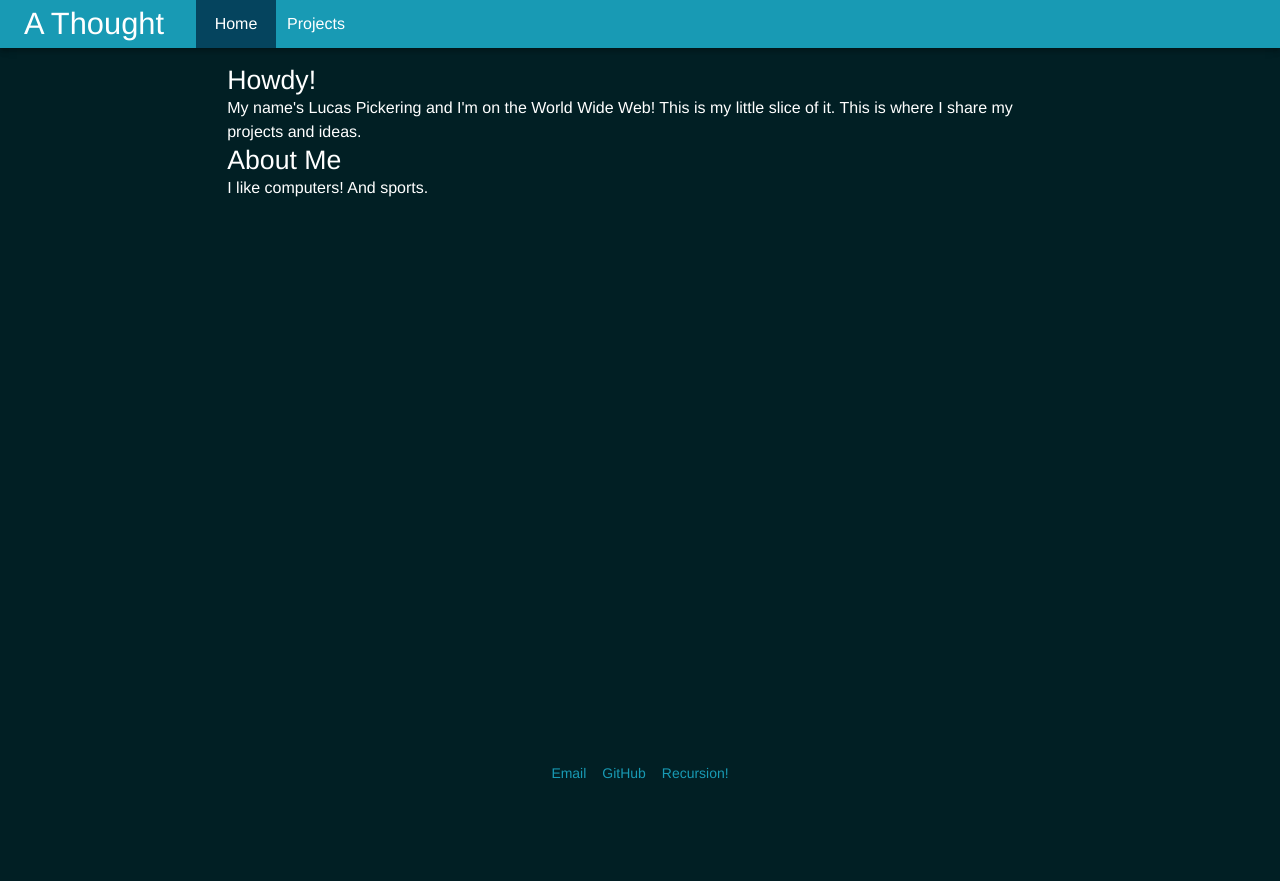
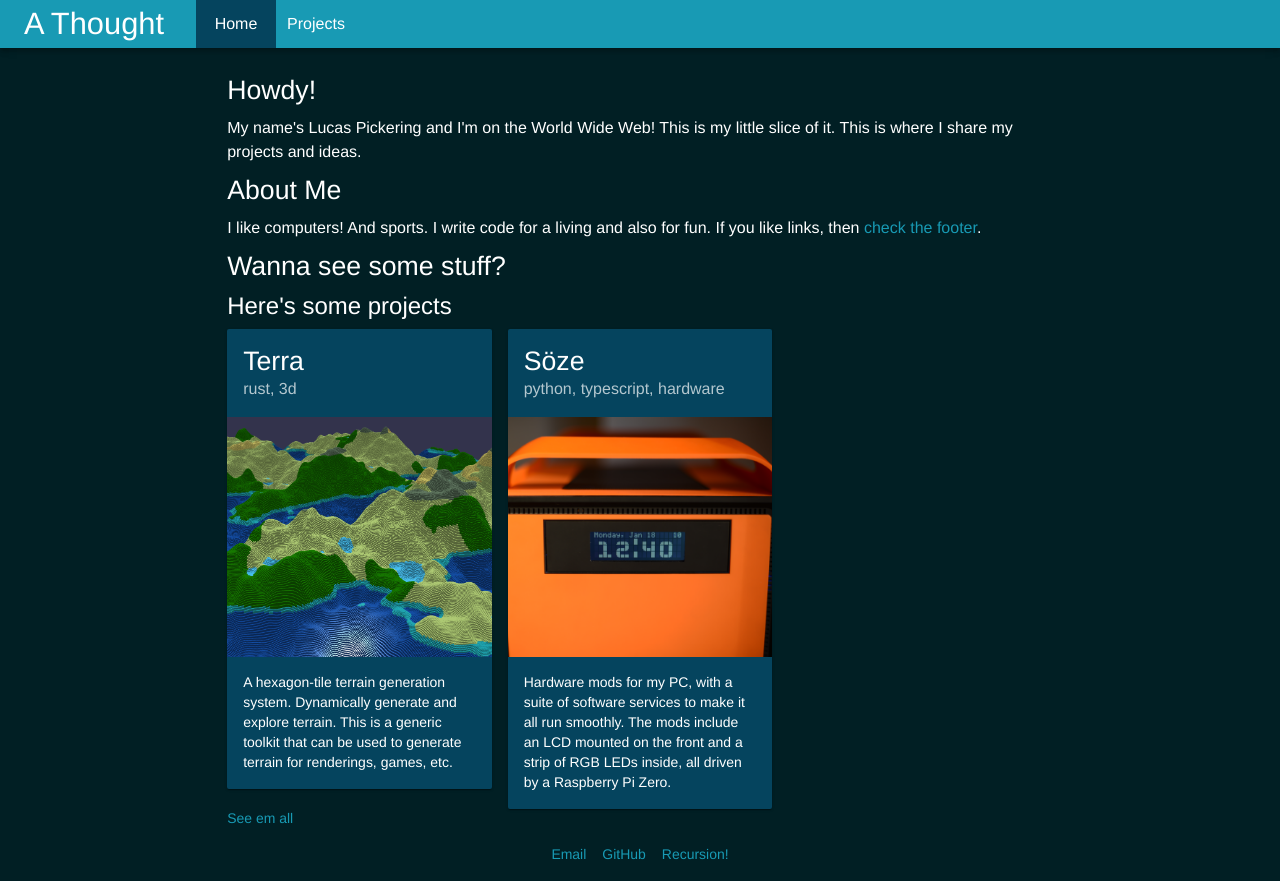
Before and after one commit to LucasPickering/lucaspickering.me, a React (Create React App) app: page / in a window 1280 px wide. Before the commit the page ends 800 px from the top, so only its background shows below. Built offline with nearby package versions, Linux system fonts and the light colour scheme.

Commit message:
Improve home page

```diff
--- a/src/components/PageFooter.tsx
+++ b/src/components/PageFooter.tsx
@@ -12,6 +12,9 @@ const useStyles = makeStyles(({ spacing }) => ({
     "& > *": {
       padding: `0px ${spacing(1)}px`,
     },
+    "&:focus": {
+      border: `1px solid red`,
+    },
   },
 }));
 
@@ -22,7 +25,7 @@ const PageFooter: React.FC = () => {
   const classes = useStyles();
 
   return (
-    <footer className={classes.pageFooter}>
+    <footer className={classes.pageFooter} id="page-footer">
       <Link to="mailto:lucas@lucaspickering.me">Email</Link>
       <Link to="https://github.com/LucasPickering/lucaspickering.me">
         GitHub
--- a/src/components/PostDetail.tsx
+++ b/src/components/PostDetail.tsx
@@ -12,7 +12,6 @@ const useStyles = makeStyles(({ spacing }) => ({
   title: {
     display: "flex",
     alignItems: "center",
-    marginBottom: spacing(1),
     "& > :not(:first-child)": {
       marginLeft: spacing(1),
     },
--- a/src/components/PostSummary.tsx
+++ b/src/components/PostSummary.tsx
@@ -32,6 +32,7 @@ const PostSummary: React.FC<{ post: Post }> = ({ post }) => {
         <CardHeader
           title={post.title}
           titleTypographyProps={{ component: "h2", variant: "h2" }}
+          subheader={post.tags.join(", ")}
         />
         <CardMedia
           className={classes.banner}
--- a/src/components/common/UnstyledLink.tsx
+++ b/src/components/common/UnstyledLink.tsx
@@ -4,31 +4,6 @@ import { History, Location, LocationDescriptorObject } from "history";
 
 interface Props extends React.ComponentProps<typeof RouterLink> {
   openInNew?: boolean;
-}
-
-// This hash code is adapter from https://github.com/rafrex/react-router-hash-link
-
-/**
- * Gets the hash portion of a link target.
- * @param to The link target
- * @return The hash target, or empty string if there is none
- */
-function getHashFragment(
-  to:
-    | string
-    | LocationDescriptorObject<unknown>
-    | ((location: Location<unknown>) => History.LocationDescriptor<unknown>)
-): string {
-  let s: string;
-  if (typeof to === "string") {
-    s = to;
-  } else if (typeof to === "object" && typeof to.hash === "string") {
-    s = to.hash;
-  } else {
-    s = "";
-  }
-  // Get everything after the first #
-  return s.substring(s.indexOf("#") + 1);
 }
 
 /**
@@ -84,7 +59,7 @@ const UnstyledLink = React.forwardRef(
             window.setTimeout(() => {
               const element = document.getElementById(hashFragment);
               if (element) {
-                element.scrollIntoView();
+                scrollToElement(element);
               }
             });
           }
@@ -99,4 +74,63 @@ const UnstyledLink = React.forwardRef(
   }
 );
 
+// This hash code is adapter from https://github.com/rafrex/react-router-hash-link
+
+/**
+ * Gets the hash portion of a link target.
+ * @param to The link target
+ * @return The hash target, or empty string if there is none
+ */
+function getHashFragment(
+  to:
+    | string
+    | LocationDescriptorObject<unknown>
+    | ((location: Location<unknown>) => History.LocationDescriptor<unknown>)
+): string {
+  let s: string;
+  if (typeof to === "string") {
+    s = to;
+  } else if (typeof to === "object" && typeof to.hash === "string") {
+    s = to.hash;
+  } else {
+    s = "";
+  }
+  // Get everything after the first #
+  return s.substring(s.indexOf("#") + 1);
+}
+
+function isInteractiveElement(element: HTMLElement): boolean {
+  const formTags = ["BUTTON", "INPUT", "SELECT", "TEXTAREA"];
+  const linkTags = ["A", "AREA"];
+  return (
+    (formTags.includes(element.tagName) && !element.hasAttribute("disabled")) ||
+    (linkTags.includes(element.tagName) && element.hasAttribute("href"))
+  );
+}
+
+/**
+ * Scroll to the requested element and focus it. Ripped from
+ * https://github.com/rafgraph/react-router-hash-link/blob/main/src/index.js
+ * @param element Element to scroll to
+ */
+function scrollToElement(element: HTMLElement): void {
+  element.scrollIntoView();
+
+  // update focus to where the page is scrolled to
+  // unfortunately this doesn't work in safari (desktop and iOS) when blur() is called
+  const originalTabIndex = element.getAttribute("tabindex");
+  if (originalTabIndex === null && !isInteractiveElement(element)) {
+    element.setAttribute("tabindex", "-1");
+  }
+  element.focus({ preventScroll: true });
+  if (originalTabIndex === null && !isInteractiveElement(element)) {
+    // for some reason calling blur() in safari resets the focus region to where
+    // it was previously, if blur() is not called it works in safari, but then
+    // are stuck with default focus styles on an element that otherwise might
+    // never had focus styles applied, so not an option
+    element.blur();
+    element.removeAttribute("tabindex");
+  }
+}
+
 export default UnstyledLink;
--- a/src/components/navigation/Navigation.tsx
+++ b/src/components/navigation/Navigation.tsx
@@ -39,7 +39,7 @@ const useStyles = makeStyles(({ palette, spacing }) => ({
     backgroundColor: palette.primary.main,
   },
   title: {
-    marginRight: spacing(4),
+    margin: `0 ${spacing(4)}px 0 0`,
     color: palette.text.primary,
   },
   drawer: {
--- a/src/components/pages/home/HomePage.tsx
+++ b/src/components/pages/home/HomePage.tsx
@@ -1,5 +1,10 @@
-import { Typography } from "@material-ui/core";
 import React from "react";
+import { Grid, Typography } from "@material-ui/core";
+
+import Link from "components/common/Link";
+import { PROJECTS } from "components/pages/projects/ProjectsPage";
+import PostSummary from "components/PostSummary";
+import { POST_TYPES } from "util/post";
 
 const HomePage: React.FC = () => {
   return (
@@ -14,7 +19,23 @@ const HomePage: React.FC = () => {
       </div>
       <div>
         <Typography variant="h2">About Me</Typography>
-        <Typography>I like computers! And sports.</Typography>
+        <Typography>
+          I like computers! And sports. I write code for a living and also for
+          fun. If you like links, then{" "}
+          <Link to="#page-footer">check the footer</Link>.
+        </Typography>
+      </div>
+      <div>
+        <Typography variant="h2">Wanna see some stuff?</Typography>
+        <Typography variant="h3">Here&apos;s some projects</Typography>
+        <Grid container>
+          {PROJECTS.slice(0, 3).map((project) => (
+            <Grid key={project.slug} item xs={12} sm={6} lg={4}>
+              <PostSummary post={project} />
+            </Grid>
+          ))}
+        </Grid>
+        <Link to={POST_TYPES.project.route}>See em all</Link>
       </div>
     </>
   );
--- a/src/components/pages/projects/ProjectsPage.tsx
+++ b/src/components/pages/projects/ProjectsPage.tsx
@@ -9,7 +9,7 @@ import terra from "./projects/terra";
 import soze from "./projects/soze";
 import NotFoundPage from "../notFound/NotFoundPage";
 
-const PROJECTS: Project[] = [terra, soze];
+export const PROJECTS: Project[] = [terra, soze];
 
 const ProjectsPage: React.FC = () => {
   return (
--- a/src/theme.ts
+++ b/src/theme.ts
@@ -32,12 +32,15 @@ function theme(): Theme {
 
         h1: {
           fontSize: "3.2rem",
+          margin: "1rem 0",
         },
         h2: {
           fontSize: "2.8rem",
+          margin: "1rem 0",
         },
         h3: {
           fontSize: "2.4rem",
+          margin: "0.875rem 0",
         },
         h4: {
           fontSize: "2.0rem",
@@ -50,6 +53,7 @@ function theme(): Theme {
         },
         body1: {
           component: "p",
+          margin: "1rem 0",
         },
         button: {
           textTransform: "none",
@@ -65,6 +69,13 @@ function theme(): Theme {
         },
       },
       overrides: {
+        MuiCardHeader: {
+          content: {
+            "& > *": {
+              margin: 0,
+            },
+          },
+        },
         MuiIconButton: {
           root: {
             borderRadius: 2,
```
